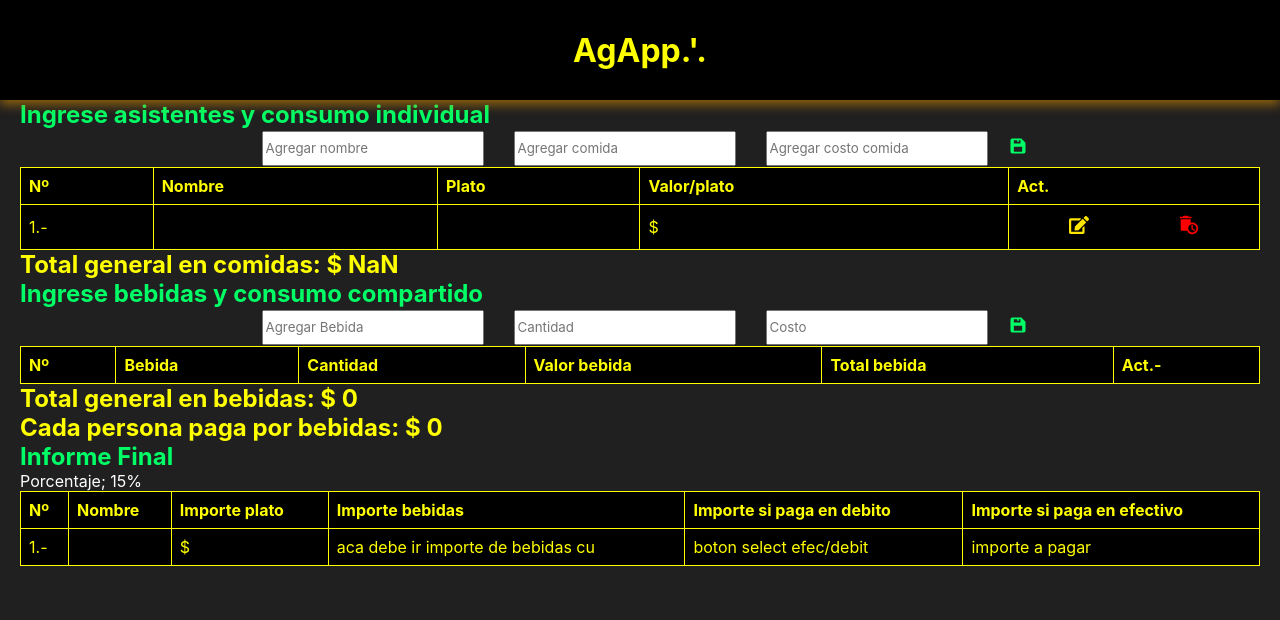
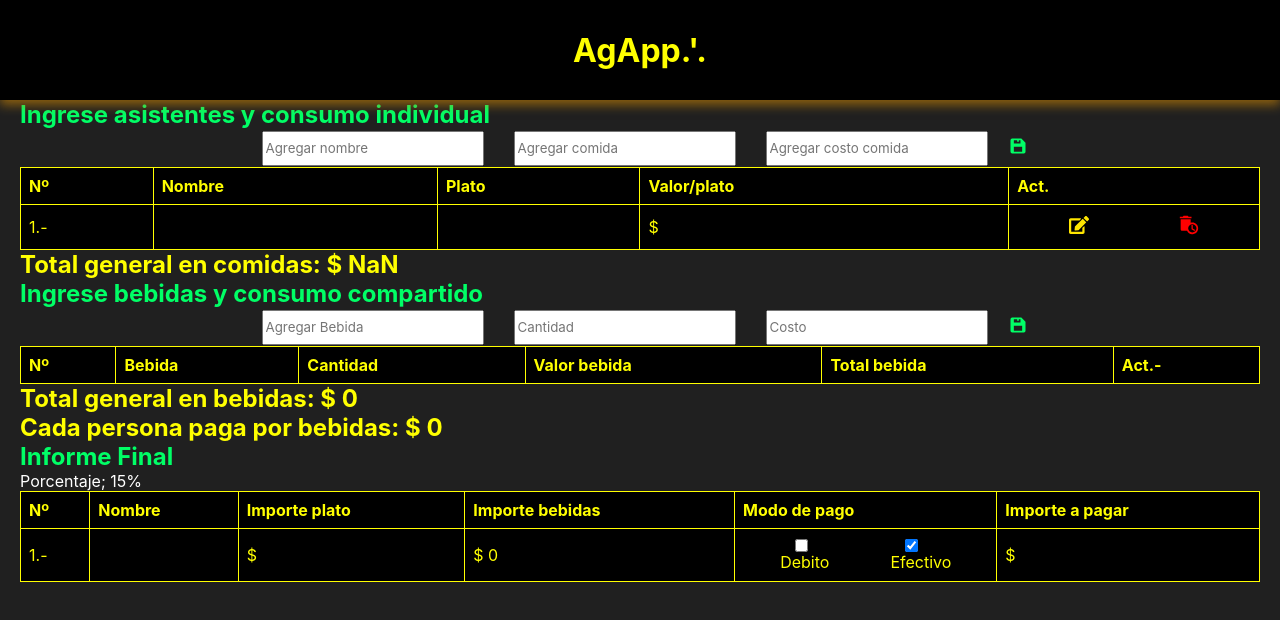
Before and after one commit to elifred2022/agapp, a React (Create React App) app: page / in a window 1280 px wide. Both pictures are taken after a click on the button 1018 px from the left and 148 px from the top of the page. Shown: the top 620 px of the page. Built offline with nearby package versions, Linux system fonts and the light colour scheme.

Commit message:
ya calcula con un if si es con efectivo o debito, se debe arreglar el true o false del check para q este libre, tambien agrregar funcionalidad de agregar el porcentaje

```diff
--- a/src/App.js
+++ b/src/App.js
@@ -90,7 +90,13 @@ export default function TaskApp() {
         />
         <h2 className="verde">Informe Final</h2>
         <p>Porcentaje; 15%</p>
-        <InformeFinal state={state} montoBebidaCu={state.montoBebidaCu} />
+        <InformeFinal
+          state={state}
+          montoBebidaCu={state.montoBebidaCu}
+          dispatch={dispatch}
+          bebidas={state.bebidas}
+          indicesComidas={state.indicesComidas}
+        />
       </main>
     </>
   );
--- a/src/components/informes/InformeFinal.js
+++ b/src/components/informes/InformeFinal.js
@@ -1,6 +1,5 @@
 import { useState, useEffect } from "react";
-import { MdAutoDelete } from "react-icons/md";
-import { FaEdit } from "react-icons/fa";
+
 import { BiSolidSave } from "react-icons/bi";
 
 export default function ListaComidas({
@@ -9,16 +8,6 @@ export default function ListaComidas({
   onChangeComidas,
   onDeleteComidas,
 }) {
-  //const [totalIndex, setTotalIndex] = useState(state.comidas.length);
-
-  /* useEffect(() => {
-    dispatch({ type: "AGREGAR_INDICE", payload: { totalIndex } }); // aqui fue q pude pasar  el valor de totalIndex al padre en el estado de indice en App
-  }, [totalIndex]);
-
-  useEffect(() => {
-    setTotalIndex(state.comidas.length);
-  }, [state.comidas]); */
-
   return (
     <>
       <table className="styled-table">
@@ -28,8 +17,8 @@ export default function ListaComidas({
             <th>Nombre</th>
             <th>Importe plato</th>
             <th>Importe bebidas</th>
-            <th>Importe si paga en debito</th>
-            <th>Importe si paga en efectivo</th>
+            <th>Modo de pago</th>
+            <th>Importe a pagar</th>
           </tr>
         </thead>
         <tbody>
@@ -42,6 +31,8 @@ export default function ListaComidas({
               state={state}
               index={index}
               dispatch={dispatch}
+              bebidas={state.bebidas}
+              indicesComidas={state.indicesComidas}
             />
           ))}
         </tbody>
@@ -50,89 +41,83 @@ export default function ListaComidas({
   );
 }
 
-function Foods({
-  onChangeComidas,
-  comida,
-  index,
-  dispatch,
-  state,
-  montoBebidaCu,
-}) {
+function Foods({ onChangeComidas, comida, index, bebidas, indicesComidas }) {
   const [isEditing, setIsEditing] = useState(false);
+  const [isEfectivo, setIsEfectivo] = useState(false);
+  const [isDebito, setIsDebito] = useState(false);
+  const [resCu, setResCu] = useState("");
+  const [totalBebidasCu, setTotalBebidaCu] = useState(0);
 
-  let foodContent;
-  if (isEditing) {
-    foodContent = (
+  const acumTotalBebidas = bebidas.reduce(
+    (acc, elem) => acc + parseInt(elem.totalBebida),
+    0
+  );
+
+  useEffect(() => {
+    const totalAsistentes = indicesComidas.reduce(
+      (acc, elem) => (acc = parseInt(elem.totalIndex)),
+      0
+    ); // quitando el + y dejando el = el contador de totalindex empieza en 1
+    const totalBebidasCu1 =
+      totalAsistentes > 0 ? acumTotalBebidas / totalAsistentes : 0; // asi co este codigo se evita inicializar en null totalAsistentes > 0 ? totalBebidas / totalAsistentes : 0;
+
+    setTotalBebidaCu(totalBebidasCu1); // tolocalstring para unidades de miles
+  }, [totalBebidasCu, acumTotalBebidas, indicesComidas]);
+
+  function handleChangeModoPago(checked, isDebito, isEfectivo) {
+    if (checked !== true && isEfectivo !== false) {
+      const pagoDebito =
+        parseInt(comida.valorComida) + parseInt(totalBebidasCu);
+      const pagoEfectivo = pagoDebito - (pagoDebito * 10) / 100;
+
+      setResCu(pagoEfectivo);
+    }
+    if (checked !== false) {
+      const pagoDebito =
+        parseInt(comida.valorComida) + parseInt(totalBebidasCu);
+
+      setResCu(pagoDebito);
+    }
+  }
+
+  let infoContent;
+  infoContent = (
     <>
-        <tr>
-          <td>{index + 1}.-</td>
+      <tr key={comida.id}>
+        <td>{index + 1}.- </td>
+        <td>{comida.nombre}</td>
+        <td>$ {comida.valorComida}</td>
         <td>
-            <input
-              value={comida.nombre}
-              onChange={(e) => {
-                onChangeComidas({
-                  type: "EDITAR_COMIDA",
-                  ...comida,
-                  nombre: e.target.value,
-                });
-              }}
-            />
+          <p>$ {totalBebidasCu}</p>
         </td>
         <td>
+          <div className="botonera">
+            <p>
               <input
-              value={comida.comida}
-              onChange={(e) => {
-                onChangeComidas({
-                  type: "EDITAR_COMIDA",
-                  ...comida,
-                  comida: e.target.value,
-                });
-              }}
+                className="debito"
+                type="checkbox"
+                onChange={(e) => handleChangeModoPago(e.target.checked)}
+                checked={false}
               />
+              Debito
+            </p>
+            <p>
+              <input
+                className="efectivo"
+                type="checkbox"
+                onChange={(e) => handleChangeModoPago(e.target.checked)}
+                checked={true}
+              />
+              Efectivo
+            </p>
+          </div>
         </td>
         <td>
-            <input
-              value={comida.valorComida}
-              onChange={(e) => {
-                onChangeComidas({
-                  type: "EDITAR_COMIDA",
-                  ...comida,
-                  valorComida: e.target.value,
-                });
-              }}
-            />
-          </td>
-          <td>
-            <button
-              className="my-button_agregar"
-              onClick={() => setIsEditing(false)}
-            >
-              <BiSolidSave />
-            </button>
+          <p> $ {resCu}</p>
         </td>
       </tr>
     </>
   );
-  } else {
-    foodContent = (
-      <>
-        <tr key={comida.id}>
-          <td>{index + 1}.- </td>
-          <td>{comida.nombre}</td>
-          <td>${comida.valorComida}</td>
 
-          <td>
-            <p>aca debe ir importe de bebidas cu</p>
-          </td>
-          <td>
-            <p>boton select efec/debit</p>
-          </td>
-          <td>
-            <p>importe a pagar</p>
-          </td>
-        </tr>
-      </>
-    );
+  return <>{<>{infoContent}</>}</>;
 }
-  return <>{<>{foodContent}</>}</>;
-}
```
Lines whose indentation alone changed are shown as unchanged.
